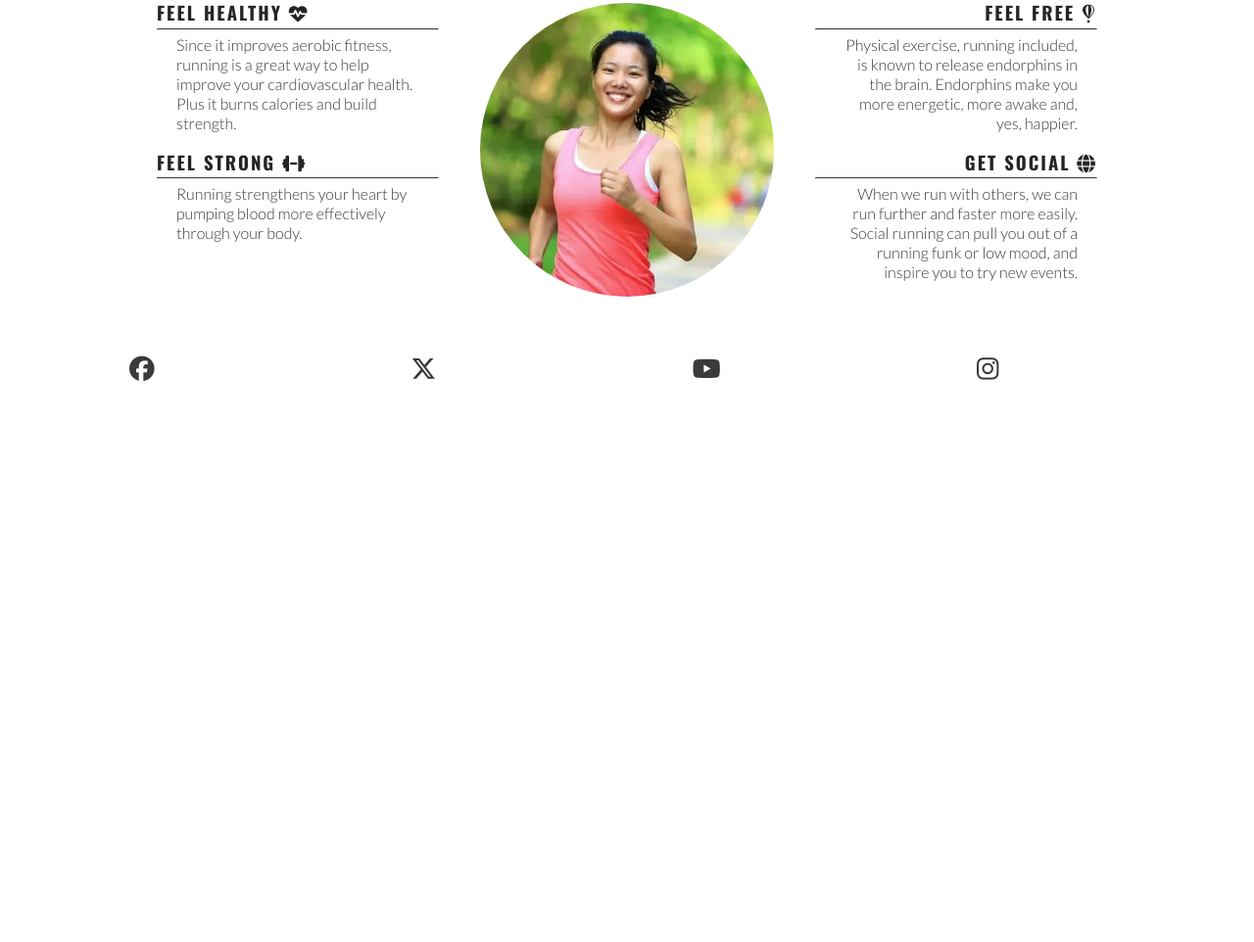
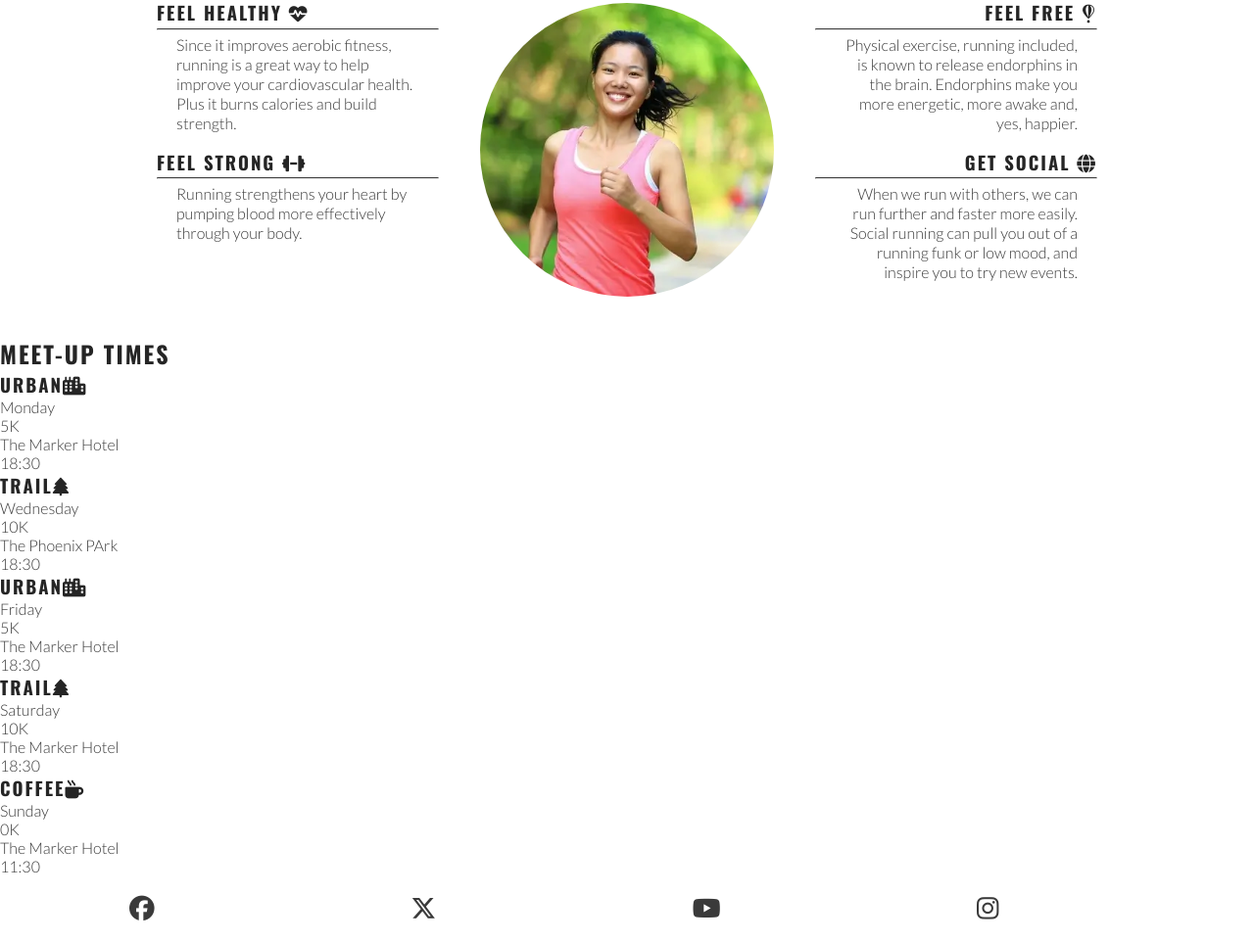
Before and after one commit to TommySpecs/Loverunning, a plain HTML site: page index.html in a window 1280 px wide. Shown: the part 782-1744 px from the top of the page at 98% size. Before the commit the page ends 1193 px from the top, so only its background shows below. Drawn offline with nearby package versions, Linux system fonts and the light colour scheme.

Commit message:
add meet up section

```diff
--- a/index.html
+++ b/index.html
@@ -86,6 +86,48 @@
                 </div>
             </div>
         </section>
+        <!--meet up times-->
+        <section id="meetups">
+            <h2>Meet-Up Times</h2>
+          <div id="times">
+            <div>
+                <h3>Urban<i class="fa-solid fa-city"></i></h3>
+                <p>Monday</p>
+                <p>5K</p>
+                <p>The Marker Hotel</p>
+                <p>18:30</p>
+            </div>
+            <div>
+                <h3>Trail<i class="fa-solid fa-tree"></i></h3>
+                <p>Wednesday</p>
+                <p>10K</p>
+                <p>The Phoenix PArk</p>
+                <p>18:30</p>
+            </div>
+            <div>
+                <h3>Urban<i class="fa-solid fa-city"></i></h3>
+                <p>Friday</p>
+                <p>5K</p>
+                <p>The Marker Hotel</p>
+                <p>18:30</p>
+            </div>
+            <div>
+                <h3>Trail<i class="fa-solid fa-tree"></i></h3>
+                <p>Saturday</p>
+                <p>10K</p>
+                <p>The Marker Hotel</p>
+                <p>18:30</p>
+            </div>
+            <div>
+                <h3>Coffee<i class="fa-solid fa-mug-hot"></i></h3>
+                <p>Sunday</p>
+                <p>0K</p>
+                <p>The Marker Hotel</p>
+                <p>11:30</p>
+            </div>
+          </div>
+
+        </section>
     </main>
 
     <!--Footer-->
```
